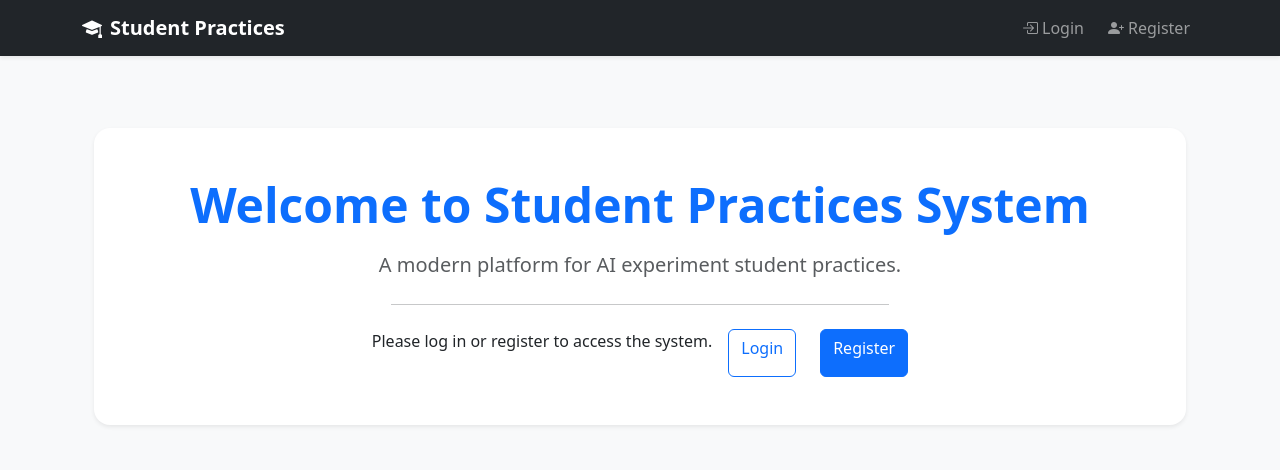
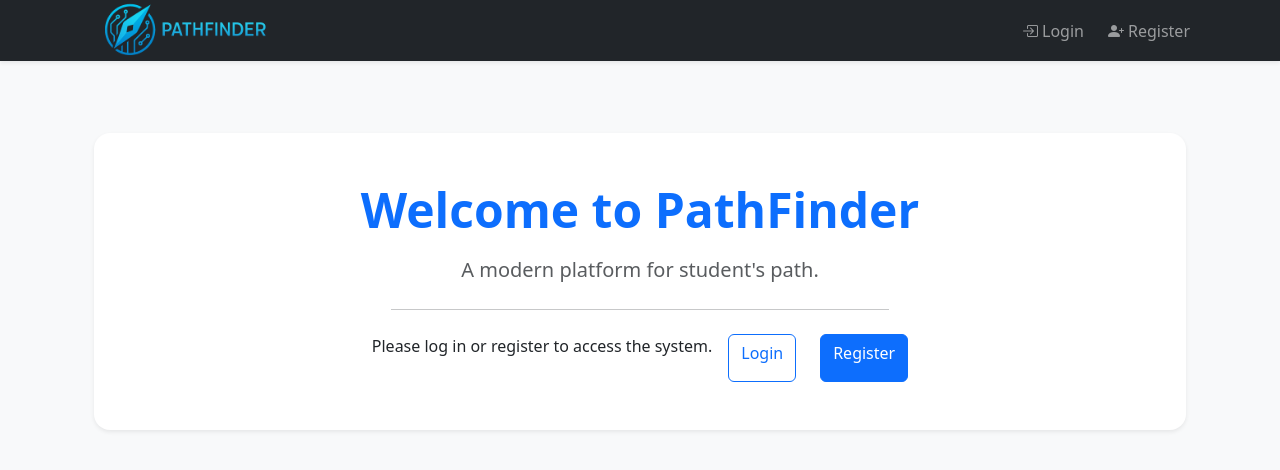
Before and after one commit to codingburgas/2425-11-g-pp-student-practices-assignment-team10, a Flask app: page / in a window 1280 px wide. Shown: the top 470 px of the page. Run offline with Flask 3, Linux system fonts and the light colour scheme; some libraries are stand-ins or nearby versions.

Commit message:
Make changes to the main design

```diff
--- a/flaskProject/templates/base.html
+++ b/flaskProject/templates/base.html
@@ -3,21 +3,25 @@
 <head>
     <meta charset="UTF-8">
     <meta name="viewport" content="width=device-width, initial-scale=1.0">
-    <title>{% block title %}Student Practices System{% endblock %}</title>
+    <title>{% block title %}PathFinder{% endblock %}</title>
     <link href="https://cdn.jsdelivr.net/npm/bootstrap@5.3.0/dist/css/bootstrap.min.css" rel="stylesheet">
     <link rel="stylesheet" href="https://cdn.jsdelivr.net/npm/bootstrap-icons@1.10.5/font/bootstrap-icons.css">
     <style>
         body {
             background-color: #f8f9fa;
         }
-        .navbar-brand {
-            font-weight: bold;
-            font-size: 1.25rem;
+
+        .navbar-brand img {
+            height: 35px;
+            transform: scale(6); /* make the logo appear bigger */
+            transform-origin: left center;
         }
+
         .nav-link.active,
         .nav-link:hover {
             color: #0d6efd !important;
         }
+
         .alert {
             margin-top: 1rem;
         }
@@ -28,7 +32,7 @@
     <nav class="navbar navbar-expand-lg navbar-dark bg-dark shadow-sm">
         <div class="container">
             <a class="navbar-brand" href="{{ url_for('main.index') }}">
-                <i class="bi bi-mortarboard-fill me-2"></i>Student Practices
+                <img src="{{ url_for('static', filename='Logo.png') }}" alt="Logo">
             </a>
             <button class="navbar-toggler" type="button" data-bs-toggle="collapse" data-bs-target="#navbarNav">
                 <span class="navbar-toggler-icon"></span>
--- a/flaskProject/templates/index.html
+++ b/flaskProject/templates/index.html
@@ -7,10 +7,10 @@
     <div class="container text-center">
         <div class="bg-white p-5 rounded-4 shadow-sm">
             <h1 class="display-5 fw-bold text-primary mb-3">
-                Welcome to Student Practices System
+                Welcome to PathFinder
             </h1>
             <p class="lead text-muted mb-4">
-                A modern platform for AI experiment student practices.
+                A modern platform for student's path.
             </p>
             <hr class="my-4 w-50 mx-auto">
             <div class="d-flex justify-content-center gap-3">
```
Also changed, not shown: README.md, flaskProject/static/Logo.png (renamed from design/Logo.png).
